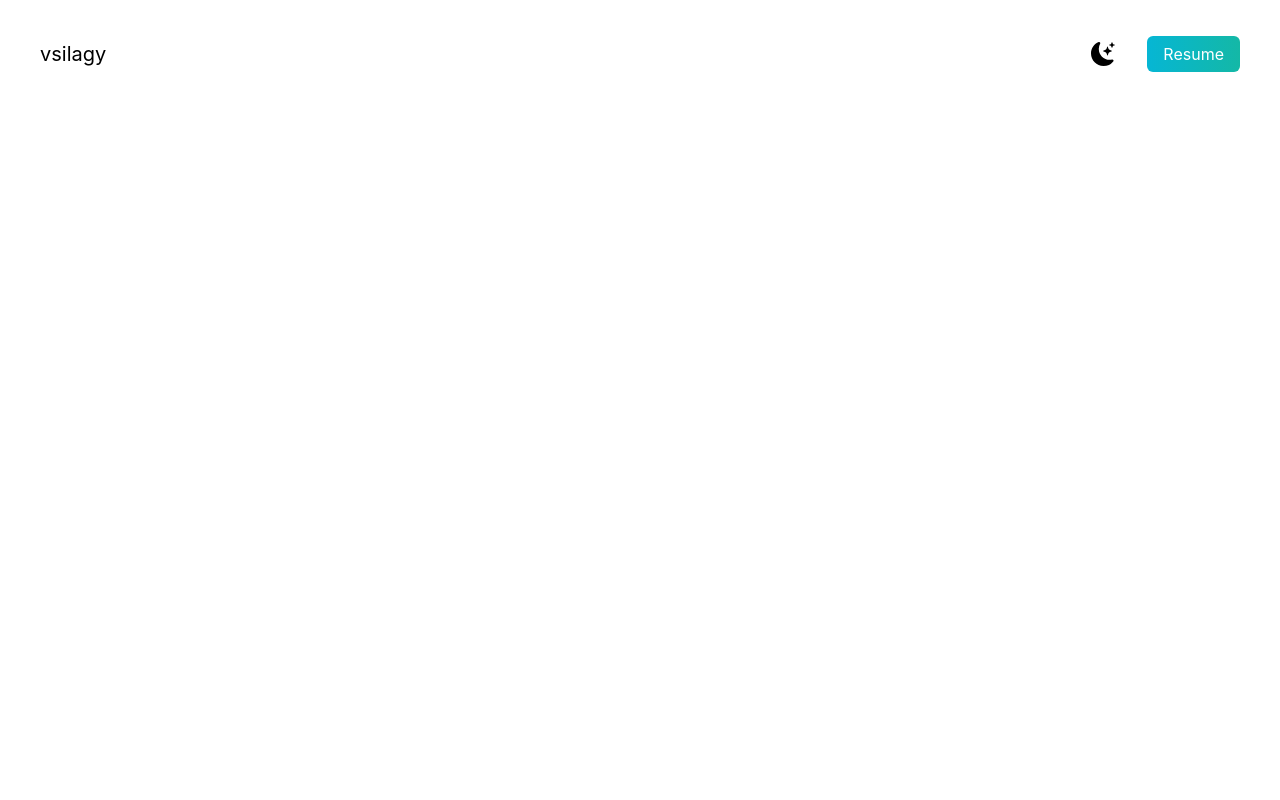
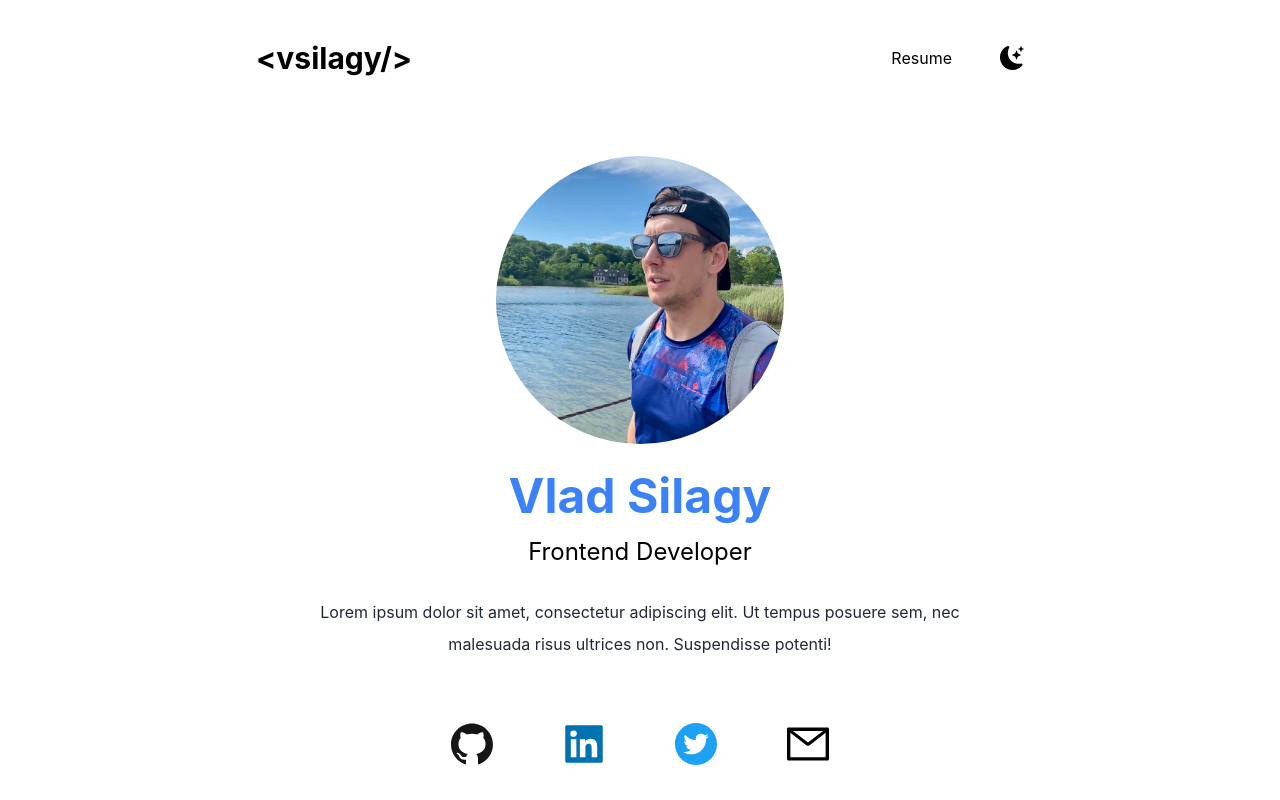
Before and after one commit to vsilagy/portfolio, a Next.js app: page / in a window 1280 px wide. Built offline with nearby package versions, Linux system fonts and the light colour scheme.

Commit message:
add hero section

```diff
--- a/pages/index.js
+++ b/pages/index.js
@@ -3,8 +3,11 @@ import {
   AiFillLinkedin,
   AiFillGithub,
   AiFillTwitterCircle,
+  AiOutlineMail,
 } from "react-icons/ai";
 import { BsFillMoonStarsFill } from "react-icons/bs";
+import Image from "next/image";
+import hero from "../public/hero-img.png";
 import { useState } from "react";
 
 export default function Home() {
@@ -16,23 +19,43 @@ export default function Home() {
         <link rel="icon" href="/favicon.ico" />
       </Head>
       <main className="px-10">
-        <section className="min-h-screen">
-          <nav className="py-10 mb-10 flex justify-between">
-            <h1 className="text-xl">vsilagy</h1>
+        <section className="max-w-screen-md min-h-screen mx-auto">
+          <nav className="py-10 flex justify-between">
+            <h1 className="text-3xl font-bold"> &lt;vsilagy/&gt;</h1>
             <ul className="flex items-center">
               <li>
-                <BsFillMoonStarsFill className="cursor-pointer text-2xl" />
-              </li>
-              <li>
                 <a
-                  className=" bg-gradient-to-r from-cyan-500 to-teal-500 text-white px-4 py-2 rounded-md ml-8"
+                  className="text-black px-4 py-2 rounded-md hover:bg-blue-500 hover:text-white"
                   href="#"
                 >
                   Resume
                 </a>
               </li>
+              <li>
+                <BsFillMoonStarsFill className="cursor-pointer text-2xl ml-8" />
+              </li>
             </ul>
           </nav>
+          <div className="text-center p-10">
+            <div className="mx-auto w-72 h-72 mb-5">
+              <Image src={hero} className="rounded-full" />
+            </div>
+            <h2 className="text-5xl py-2 text-blue-500 font-bold">
+              Vlad Silagy
+            </h2>
+            <h3 className="text-2xl py-2">Frontend Developer</h3>
+            <p className="text-md py-5 leading-8 text-gray-800">
+              Lorem ipsum dolor sit amet, consectetur adipiscing elit. Ut tempus
+              posuere sem, nec malesuada risus ultrices non. Suspendisse
+              potenti!
+            </p>
+          </div>
+          <div className="text-5xl flex justify-center gap-16 ease-in-out ">
+            <AiFillGithub className="text-[#171515] hover:animate-pulse" />
+            <AiFillLinkedin className="text-[#0072b1] hover:animate-pulse" />
+            <AiFillTwitterCircle className="text-[#1DA1F2] hover:animate-pulse" />
+            <AiOutlineMail className="hover:animate-pulse" />
+          </div>
         </section>
       </main>
     </div>
```
Also changed, not shown: public/hero-img.png (added).
